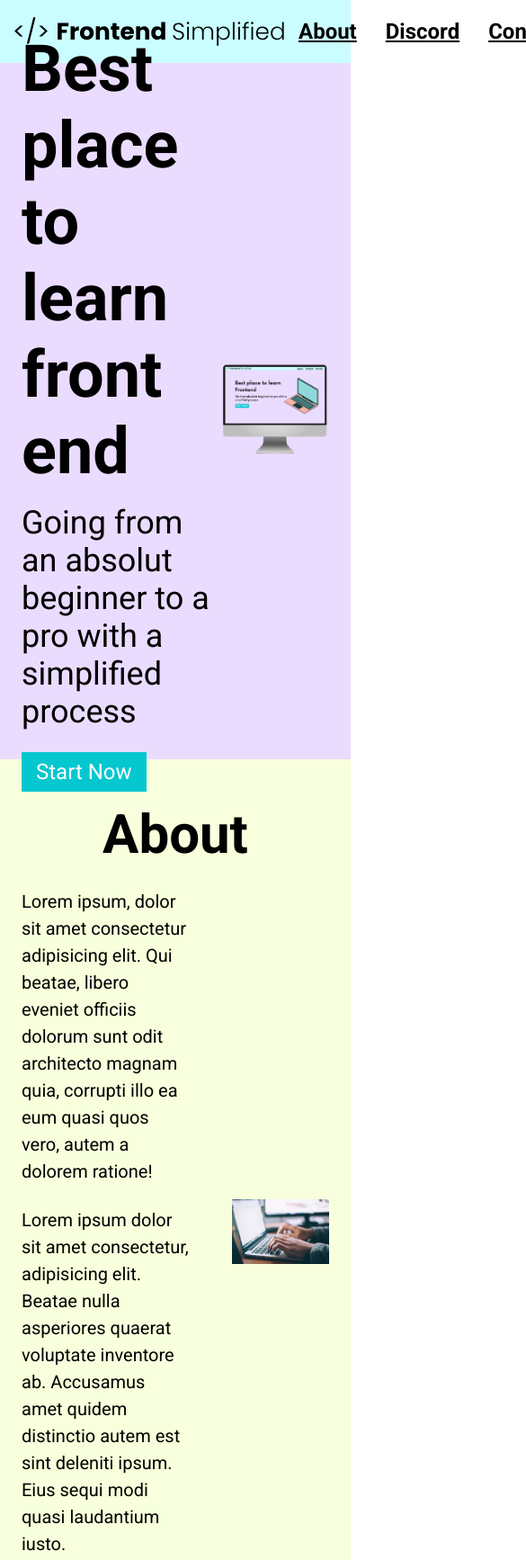
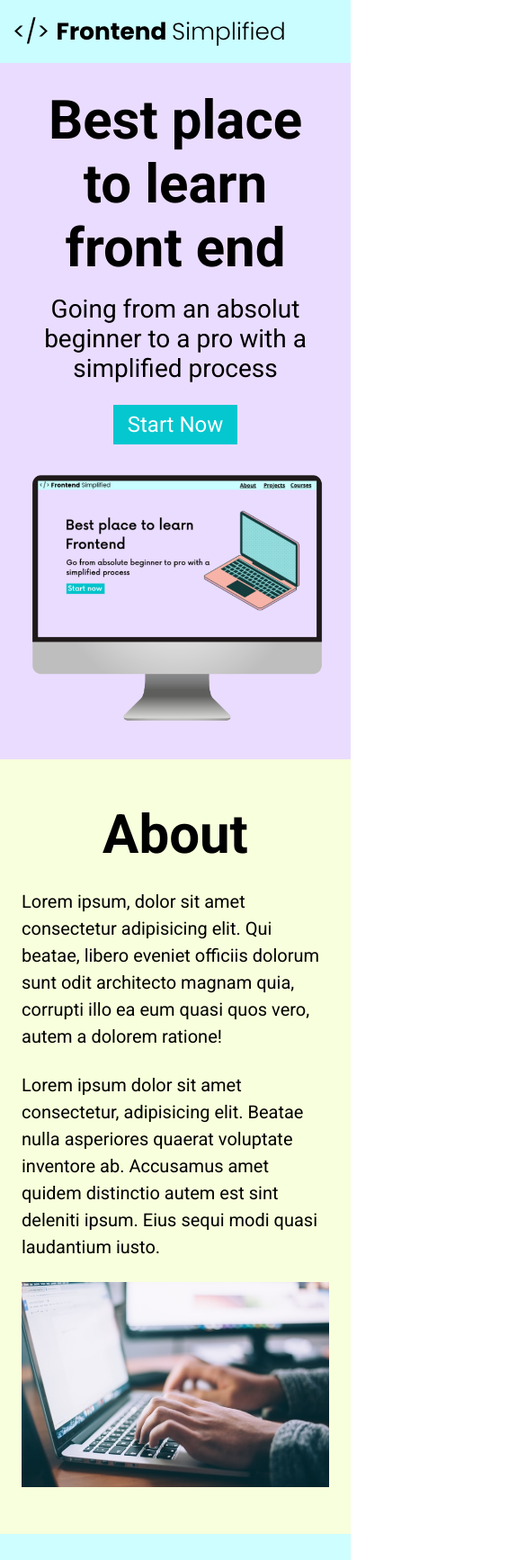
Before and after one commit to AlyCamara105/Build_Mini_Project, a plain HTML site: page index.html in a window 390 px wide. Shown: the top 1734 px of the page at 90% size, 585 px wide, since content can reach past the window. Drawn offline with Linux system fonts and the light colour scheme.

Commit message:
Finished

```diff
--- a/index.html
+++ b/index.html
@@ -20,12 +20,12 @@
     </section>
     <header>
       <div class="row">
-        <div>
+        <div class="home__description">
           <h1>Best place to learn front end</h1>
           <p class="subheader">
             Going from an absolut beginner to a pro with a simplified process
           </p>
-          <button>Start Now</button>
+          <button class="home__description--button">Start Now</button>
         </div>
         <figure>
           <img src="/assets/laptop.png" alt="Home page image" />
--- a/style.css
+++ b/style.css
@@ -64,7 +64,7 @@ li {
 
 .row {
     width: 100%;
-    max-width: 1300px;
+    max-width: 900px;
     display: flex;
     align-items: center;
     justify-content: center;
@@ -139,6 +139,7 @@ form {
     flex-direction: column;
     max-width: 600px;
     margin: 0 auto;
+    padding: 0 24px;
 }
 
 input, textarea {
@@ -170,3 +171,68 @@ footer {
 .footer__link {
     padding: 0 16px;
 }
+
+/* Phones, tablets, large smartphones */
+@media (max-width: 728px) {
+    .row {
+        flex-direction: column;
+    }
+
+    .home__description {
+        margin-bottom: 24px;
+        display: flex;
+        flex-direction: column;
+        align-items: center;
+    }
+
+    .home__description--button {
+        max-width: 240px;
+    }
+
+    h1 {
+        text-align: center;
+        font-size: 60px;
+    }
+
+    .subheader {
+        text-align: center;
+        font-size: 28px;
+    }
+
+    ul {
+        display: none;
+    }
+
+    .section__description {
+        flex-direction: column;
+    }
+
+    .section__description--wrapper {
+        width: 100%;
+    }
+
+    .about__image--wrapper {
+        width: 100%;
+    }
+
+    #discord .section__description {
+        flex-direction: column-reverse;
+    }
+
+    footer {
+        padding: 48px 24px;
+    }
+
+    .footer__logo {
+        max-width: 360px;
+    }
+
+    .footer__link {
+        padding: 0 4px;
+        font-size: 18px;
+    }
+
+    .footer__links {
+        margin-bottom: 24px;
+    }
+}
```
